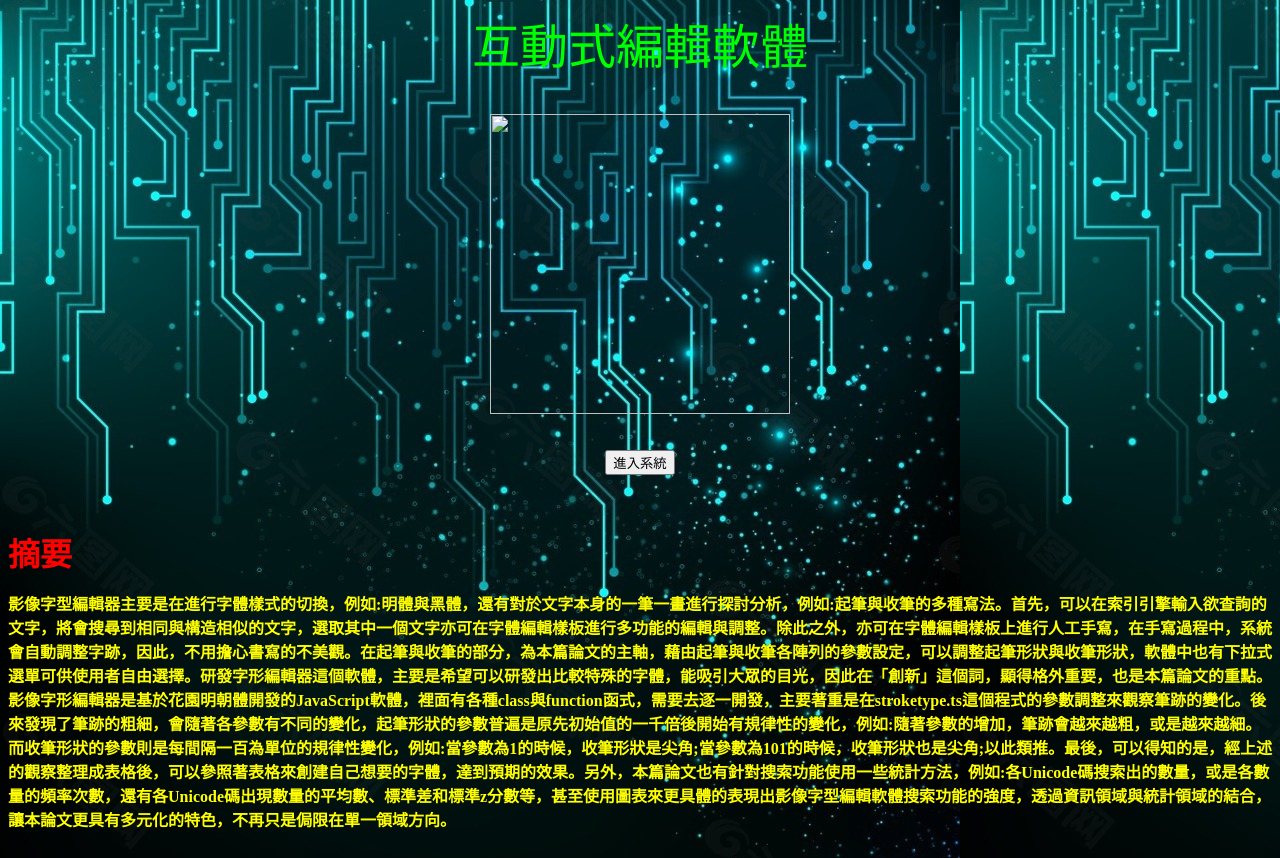
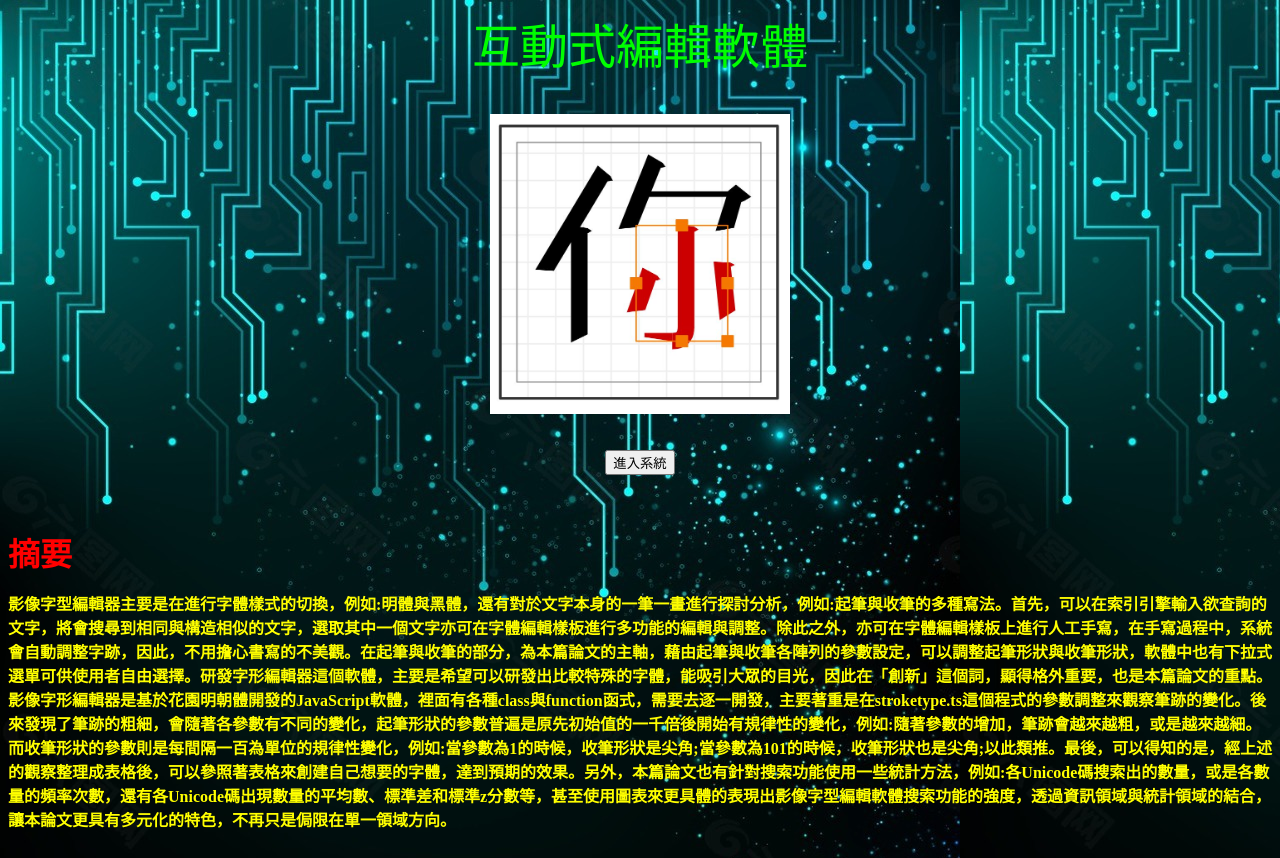
Before and after one commit to tjhsieh/111_kage, a plain HTML site: page index.html in a window 1280 px wide. Shown: the top 858 px of the page. Drawn offline with Linux system fonts and the light colour scheme.

Commit message:
Add files via upload

```diff
--- a/index.html
+++ b/index.html
@@ -1,7 +1,7 @@
 <html>
-<body background="bk.JPG">
+<body background="bk.jpg">
 <CENTER><font size=15 color=＃00FF00>互動式編輯軟體</font></CENTER><br><br>
-<CENTER><img src=3.7.JPG HEIGHT=300 WIDTH=300></img></CENTER>
+<CENTER><img src=3.7.jpg HEIGHT=300 WIDTH=300></img></CENTER>
 </CENTER>
 <a href="https://glyphwiki.org/kage-editor/">
 	<br><br>
```
Also changed, not shown: 3.7.jpg (added).
